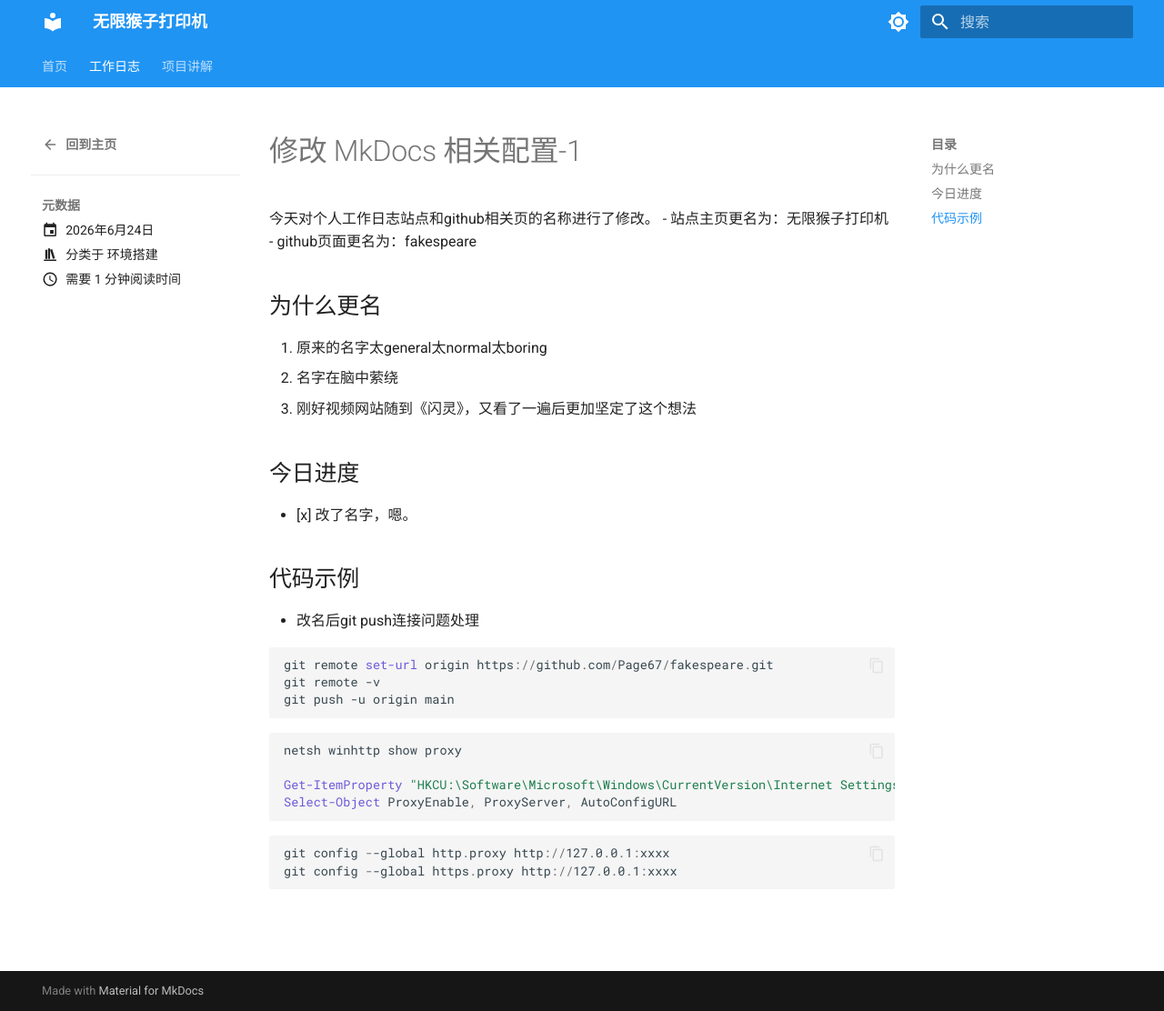
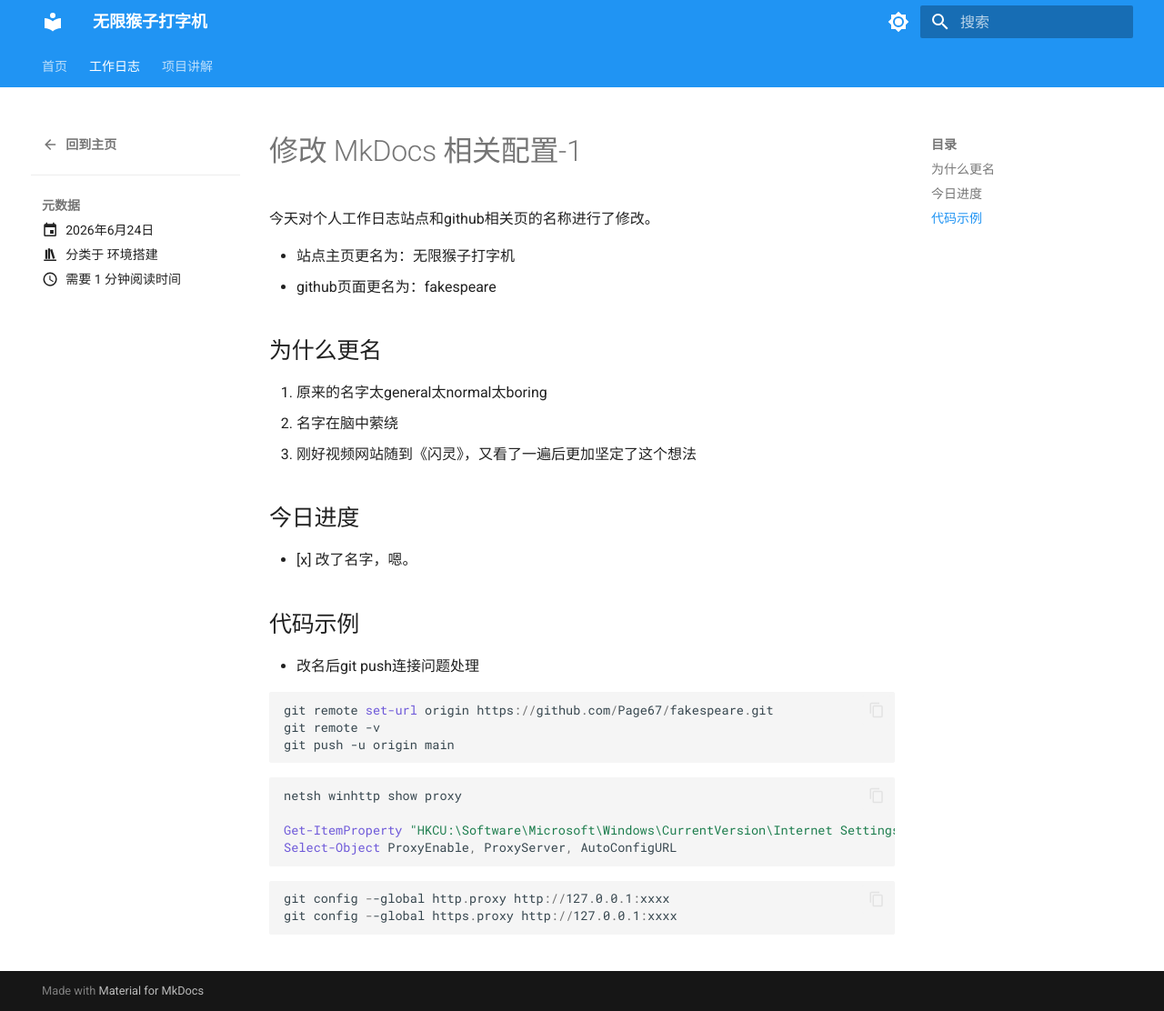
Before and after one commit to Page67/fakespeare, an MkDocs documentation site: the page built from docs/blog/posts/2026-06-24-name.md, in a window 1280 px wide and 1112 px high. Shown: the whole window at 91% size. Built offline with MkDocs 1.6.1 and Material for MkDocs 9.7.7, drawn with Linux system fonts in a browser that asks for light colours.

Commit message:
继续修改细节

```diff
--- a/docs/blog/posts/2026-06-24-name.md
+++ b/docs/blog/posts/2026-06-24-name.md
@@ -10,8 +10,9 @@ tags:
 # 修改 MkDocs 相关配置-1
 
 今天对个人工作日志站点和github相关页的名称进行了修改。
-    - 站点主页更名为：无限猴子打印机
-    - github页面更名为：fakespeare
+
+- 站点主页更名为：无限猴子打字机
+- github页面更名为：fakespeare
 
 ## 为什么更名
 
--- a/mkdocs.yml
+++ b/mkdocs.yml
@@ -1,4 +1,4 @@
-site_name: 无限猴子打印机
+site_name: 无限猴子打字机
 site_description: 编程项目记录与技术分享
 site_author: uki
 
```
Also changed, not shown: docs/index.md (+1 -1 lines).
